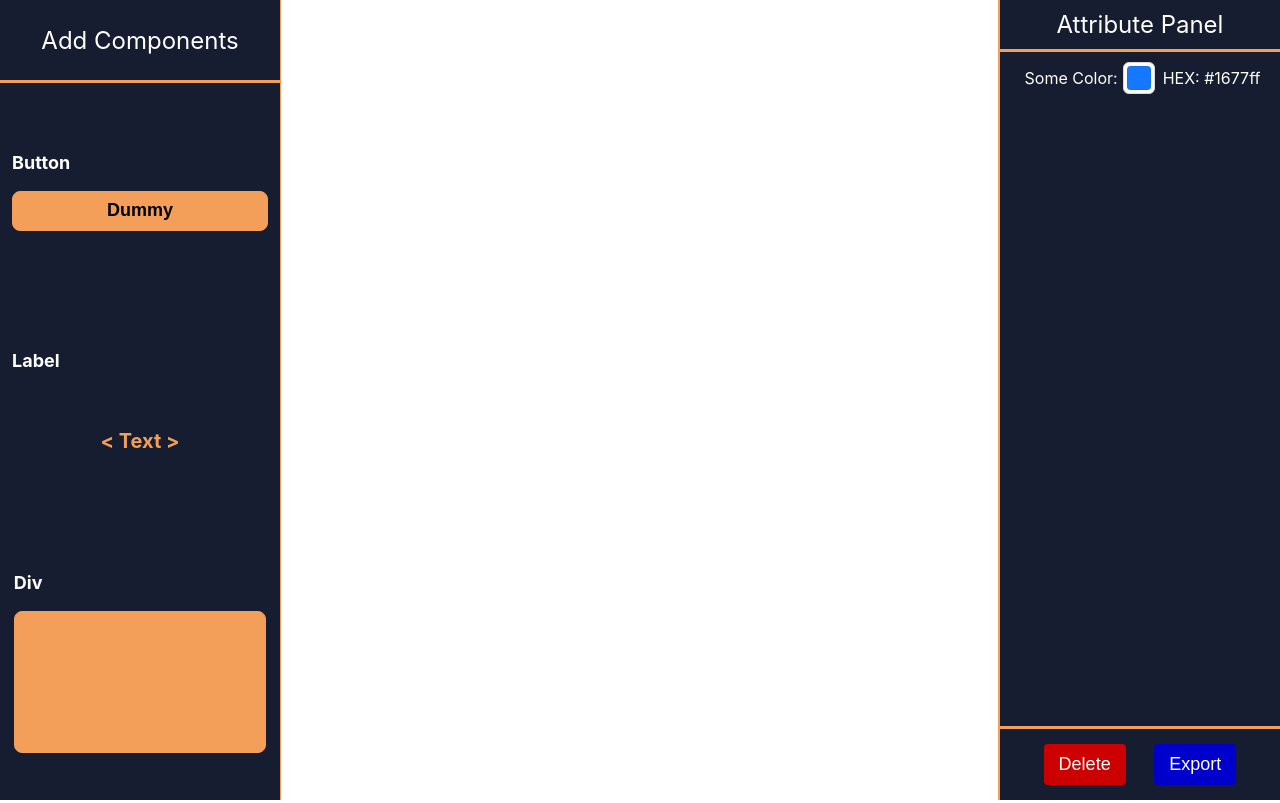
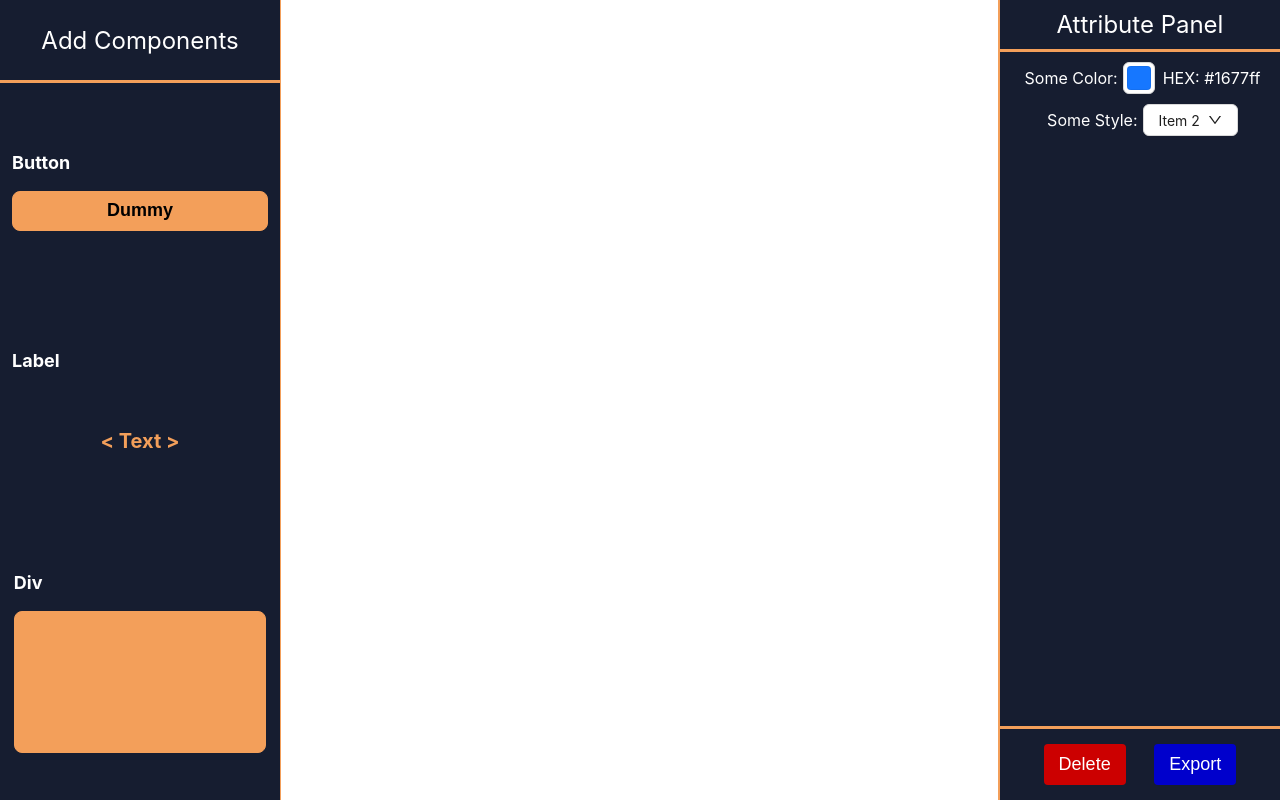
Before and after one commit to markarmanus/Assemblia, a React (Create React App) app in the folder frontend/: page / in a window 1280 px wide. Built offline with nearby package versions, Linux system fonts and the light colour scheme; no server answers.

Commit message:
created Dropdown Component using antd

```diff
--- a/frontend/src/AppComponents/AttributesPanel/AttributesPanel.js
+++ b/frontend/src/AppComponents/AttributesPanel/AttributesPanel.js
@@ -5,7 +5,7 @@ import { MainContext } from "../../Context/MainContext";
 import INPUT_TYPES from "../../Constants/INPUT_TYPES";
 
 import ColorPicker from "./Components/ColorPicker";
-// import Dropdown from "./Components/Dropdown";
+import Dropdown from "./Components/Dropdown";
 
 const StyledAttributesPanel = styled.div`
   color: white;
@@ -99,12 +99,31 @@ function AttributesPanel() {
   // const mainContext = useContext(MainContext);
   // if (mainContext.selectedComponent.type === undefined || mainContext.selectedComponent.id) return;
 
+  const testingMenuItems = [
+    {
+      label: "lItem 1",
+      key: "Item 1",
+    },
+    {
+      label: "lItem 2",
+      key: "Item 2",
+    },
+    {
+      label: "lItem 3",
+      key: "Item 3",
+    },
+    {
+      label: "lItem 4",
+      key: "Item 4",
+    },
+  ];
+
   return (
     <StyledAttributesPanel>
       <PanelTitle>Attribute Panel</PanelTitle>
       <AttributesList>
         <ColorPicker label={"Some Color:"} onColorChange={console.log} />
-        {/* <Dropdown /> */}
+        <Dropdown menuItems={testingMenuItems} current={"Item 2"} onItemSelect={console.log} label={"Some Style:"} />
       </AttributesList>
       <PanelButtons>
         <DeleteButton onClick={() => console.log("Component Deleted")}>Delete</DeleteButton>
--- a/frontend/src/AppComponents/AttributesPanel/Components/Dropdown.js
+++ b/frontend/src/AppComponents/AttributesPanel/Components/Dropdown.js
@@ -0,0 +1,44 @@
+import React, { useMemo, useState } from "react";
+import { DownOutlined } from "@ant-design/icons";
+import { Dropdown, Space, Button } from "antd";
+import styled from "styled-components";
+
+const StyledLabel = styled.label`
+  margin: 5px;
+`;
+
+const DropdownComponent = (props) => {
+  const [selected, selectOption] = useState(props.current);
+
+  const onClick = ({ key }) => {
+    props.onItemSelect(key);
+    selectOption(key);
+  };
+
+  const items = props.menuItems;
+
+  return (
+    <div>
+      <StyledLabel>{props.label}</StyledLabel>
+      <Dropdown
+        menu={{
+          items,
+          selectable: true,
+          defaultSelectedKeys: [props.current],
+          onClick,
+        }}
+        trigger={["click"]}
+      >
+        <a onClick={(e) => e.preventDefault()}>
+          <Space>
+            <Button>
+              {selected}
+              <DownOutlined />
+            </Button>
+          </Space>
+        </a>
+      </Dropdown>
+    </div>
+  );
+};
+export default DropdownComponent;
```
